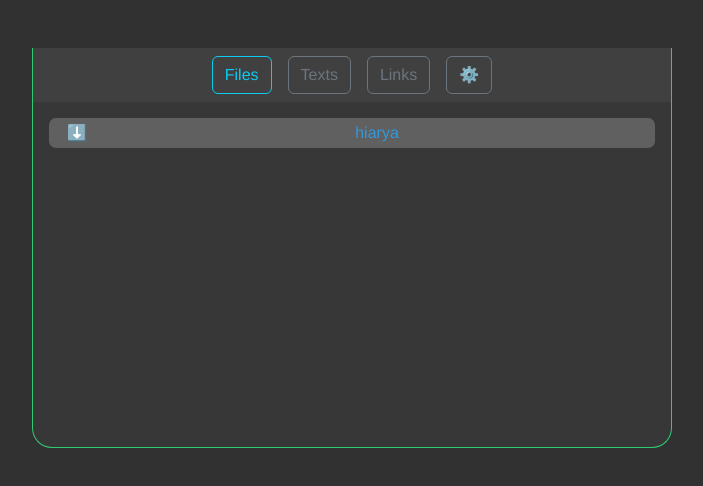
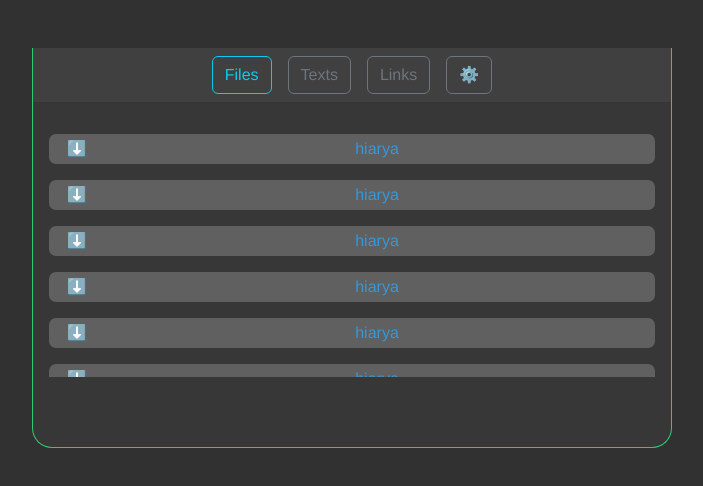
Before and after one commit to shabane/percival-front, a Vue app: page / in a window 1280 px wide. Shown: the top 486 px of the page, without its empty margins (288-991 px from the left). Built offline with nearby package versions, Linux system fonts and the light colour scheme.

Commit message:
feat: add scrollbar to div

```diff
--- a/src/views/HomeView.vue
+++ b/src/views/HomeView.vue
@@ -37,7 +37,24 @@
         </div>
       </div>
 
-      <div class="mt-3">
+      <div class="mt-3 scrollable-div">
+        <FileList file_name="hiarya" dest="/link" />
+        <FileList file_name="hiarya" dest="/link" />
+        <FileList file_name="hiarya" dest="/link" />
+        <FileList file_name="hiarya" dest="/link" />
+        <FileList file_name="hiarya" dest="/link" />
+        <FileList file_name="hiarya" dest="/link" />
+        <FileList file_name="hiarya" dest="/link" />
+        <FileList file_name="hiarya" dest="/link" />
+        <FileList file_name="hiarya" dest="/link" />
+        <FileList file_name="hiarya" dest="/link" />
+        <FileList file_name="hiarya" dest="/link" />
+        <FileList file_name="hiarya" dest="/link" />
+        <FileList file_name="hiarya" dest="/link" />
+        <FileList file_name="hiarya" dest="/link" />
+        <FileList file_name="hiarya" dest="/link" />
+        <FileList file_name="hiarya" dest="/link" />
+        <FileList file_name="hiarya" dest="/link" />
         <FileList file_name="hiarya" dest="/link" />
       </div>
     </div>
@@ -91,4 +108,24 @@ export default {
 .user-toolbox {
   background-color: #404040;
 }
+
+.scrollable-div {
+  height: 65%;
+  overflow-y: auto;
+}
+
+.scrollable-div::-webkit-scrollbar {
+  width: 5px;
+  background-color: transparent;
+}
+
+.scrollable-div::-webkit-scrollbar-track {
+  background: transparent;
+}
+
+.scrollable-div::-webkit-scrollbar-thumb {
+  background-color: transparent;
+  border: 3px solid #42b983;
+  border-radius: 50px;
+}
 </style>
```
